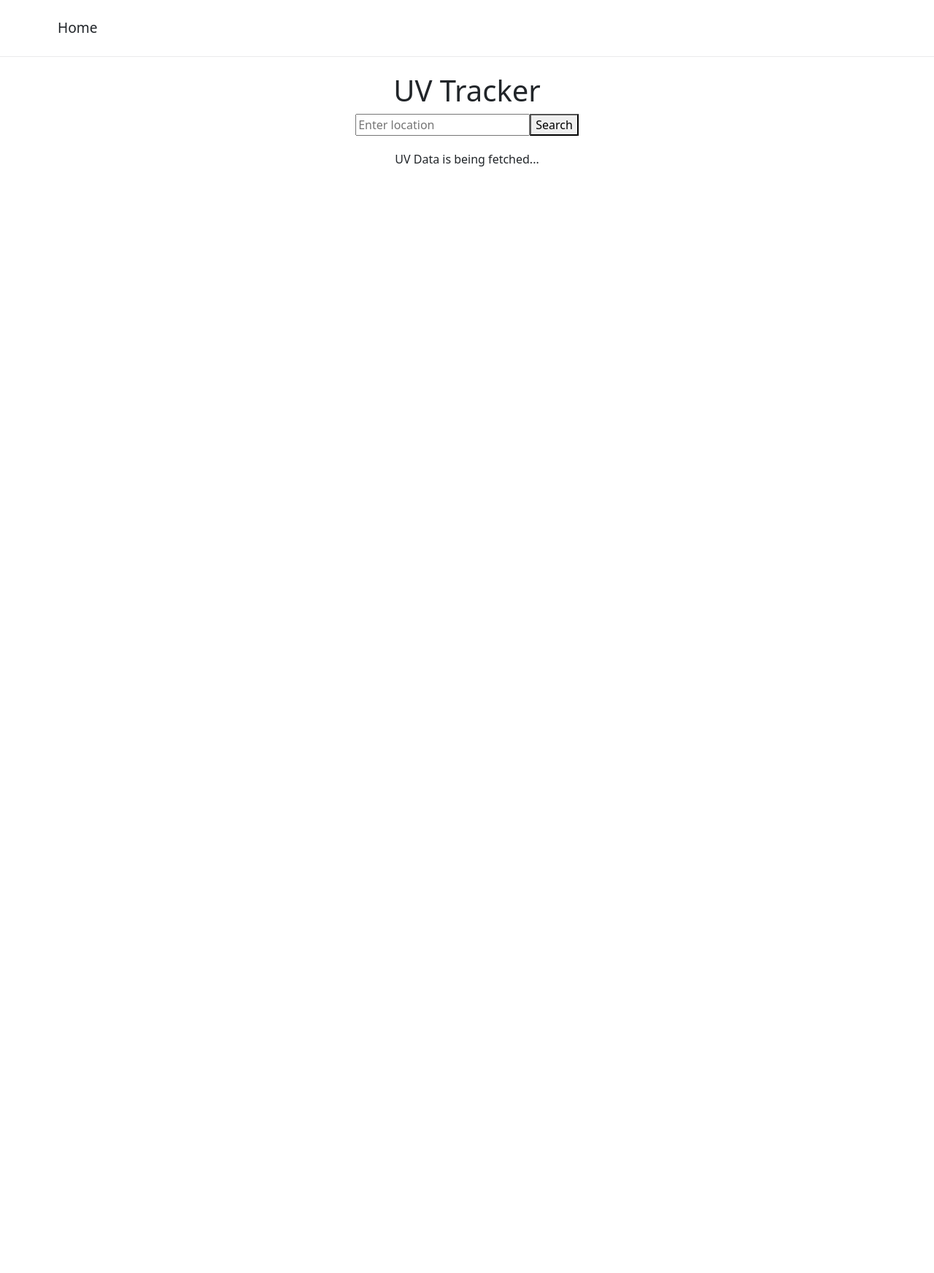
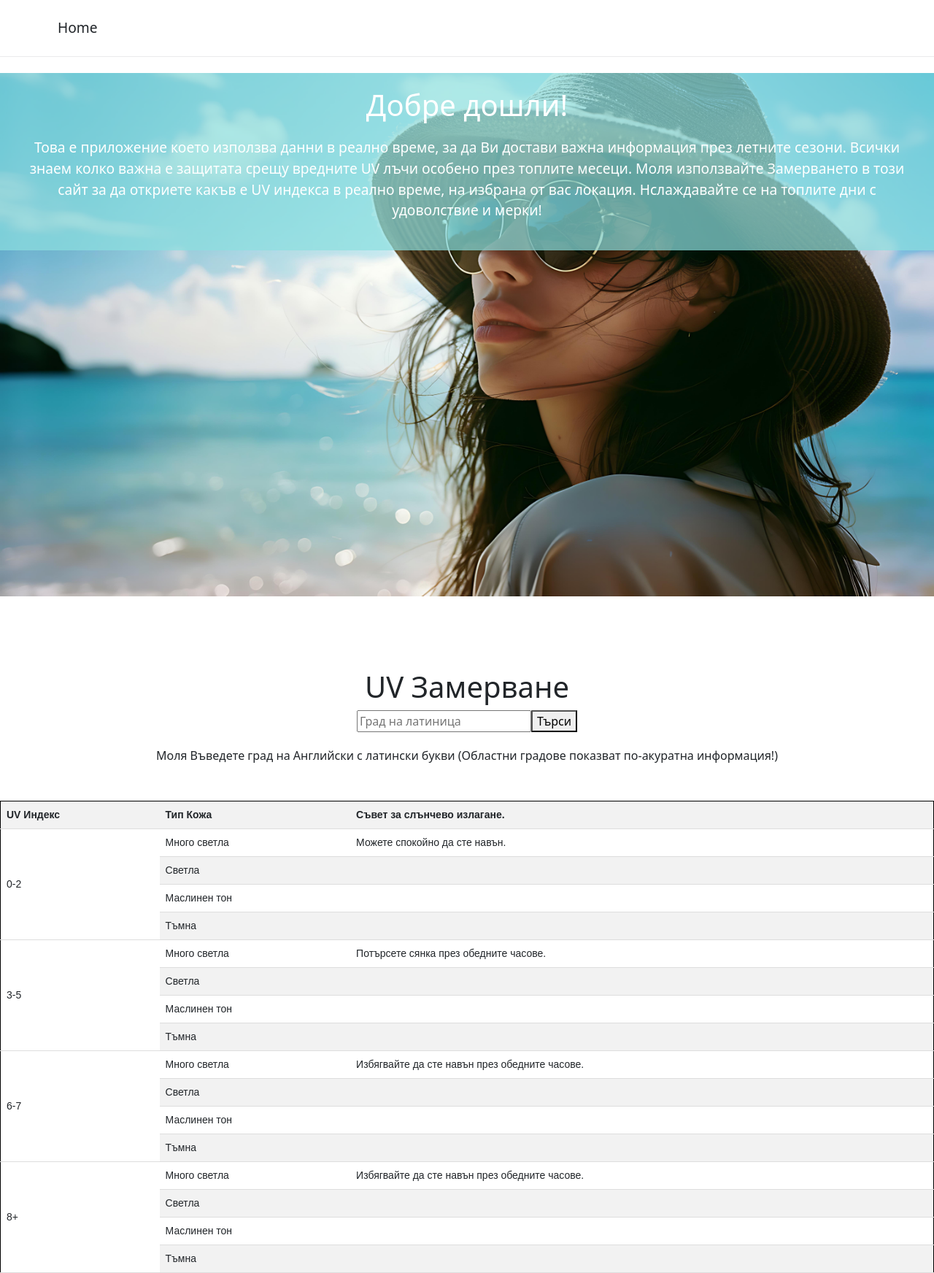
Before and after one commit to unicorn453/UV-Tracker, a React (Vite) app: page / in a window 1280 px wide. Shown: the whole page at 73% size. Before the commit the page ends 800 px from the top, so only its background shows below. Built offline with nearby package versions, Linux system fonts and the light colour scheme; no server answers.

Commit message:
added hero section and table

```diff
--- /dev/null
+++ b/src/components/HeroSection.jsx
@@ -0,0 +1,27 @@
+import React from "react";
+import "../css/heroSection.css"; // Import CSS file for hero section styling
+
+function HeroSection() {
+  return (
+    <div className="hero-section">
+      <img
+        src="src/assets/hero-image.jpg"
+        alt="Hero Image"
+        className="hero-image"
+      />
+      <div className="hero-text">
+        <h1>Добре дошли!</h1>
+        <p>
+          Това е приложение което използва данни в реално време, за да Ви
+          достави важна информация през летните сезони. Всички знаем колко важна
+          е защитата срещу вредните UV лъчи особено през топлите месеци. Моля
+          използвайте Замерването в този сайт за да откриете какъв е UV индекса
+          в реално време, на избрана от вас локация. Нслаждавайте се на топлите
+          дни с удоволствие и мерки!
+        </p>
+      </div>
+    </div>
+  );
+}
+
+export default HeroSection;
--- a/src/components/Home.jsx
+++ b/src/components/Home.jsx
@@ -1,11 +1,15 @@
 import React from "react";
 import UVDataFetch from "./UvDataFethch";
 import SearchButton from "./SearchButton";
-
+import HeroSection from "./HeroSection";
+import SkinTypeTable from "./SkinTypeTable";
+SkinTypeTable;
 function Home() {
   return (
     <>
+      <HeroSection />
       <UVDataFetch />
+      <SkinTypeTable />
     </>
   );
 }
--- a/src/components/SearchButton.jsx
+++ b/src/components/SearchButton.jsx
@@ -20,7 +20,7 @@ function SearchButton() {
 
   return (
     <button id="searchButton" onClick={handleClick}>
-      Search
+      Търси
     </button>
   );
 }
--- /dev/null
+++ b/src/components/SkinTypeTable.jsx
@@ -0,0 +1,88 @@
+import React from "react";
+import "../css/skinTypeTable.css"; // Import CSS file for table styling
+
+function SkinTypeTable() {
+  return (
+    <table className="skin-type-table">
+      <thead>
+        <tr>
+          <th>UV Индекс</th>
+          <th>Тип Кожа</th>
+          <th>Съвет за слънчево излагане.</th>
+        </tr>
+      </thead>
+      <tbody>
+        <tr>
+          <td rowSpan="4">0-2</td>
+          <td>Много светла</td>
+          <td>Можете спокойно да сте навън.</td>
+        </tr>
+        <tr>
+          <td>Светла</td>
+          <td></td>
+        </tr>
+        <tr>
+          <td>Маслинен тон</td>
+          <td></td>
+        </tr>
+        <tr>
+          <td>Тъмна</td>
+          <td></td>
+        </tr>
+        <tr>
+          <td rowSpan="4">3-5</td>
+          <td>Много светла</td>
+          <td>Потърсете сянка през обедните часове.</td>
+        </tr>
+        <tr>
+          <td>Светла</td>
+          <td></td>
+        </tr>
+        <tr>
+          <td>Маслинен тон</td>
+          <td></td>
+        </tr>
+        <tr>
+          <td>Тъмна</td>
+          <td></td>
+        </tr>
+        <tr>
+          <td rowSpan="4">6-7</td>
+          <td>Много светла</td>
+          <td>Избягвайте да сте навън през обедните часове.</td>
+        </tr>
+        <tr>
+          <td>Светла</td>
+          <td></td>
+        </tr>
+        <tr>
+          <td>Маслинен тон</td>
+          <td></td>
+        </tr>
+        <tr>
+          <td>Тъмна</td>
+          <td></td>
+        </tr>
+        <tr>
+          <td rowSpan="4">8+</td>
+          <td>Много светла</td>
+          <td>Избягвайте да сте навън през обедните часове.</td>
+        </tr>
+        <tr>
+          <td>Светла</td>
+          <td></td>
+        </tr>
+        <tr>
+          <td>Маслинен тон</td>
+          <td></td>
+        </tr>
+        <tr>
+          <td>Тъмна</td>
+          <td></td>
+        </tr>
+      </tbody>
+    </table>
+  );
+}
+
+export default SkinTypeTable;
--- a/src/components/UvDataFethch.jsx
+++ b/src/components/UvDataFethch.jsx
@@ -24,10 +24,13 @@ function UVDataFetch() {
   return (
     <>
       <div className="container">
-        <h1>UV Tracker</h1>
-        <input type="text" id="locationInput" placeholder="Enter location" />
+        <h1>UV Замерване</h1>
+        <input type="text" id="locationInput" placeholder="Град на латиница" />
         <SearchButton /> {/* Use the SearchButton component here */}
-        <div id="uvData">UV Data is being fetched...</div>
+        <div id="uvData">
+          Моля Въведете град на Английски с латински букви (Областни градове
+          показват по-акуратна информация!)
+        </div>
       </div>
     </>
   );
--- /dev/null
+++ b/src/css/heroSection.css
@@ -0,0 +1,58 @@
+.hero-section {
+  position: relative;
+  margin-top: 100px;
+  width: 100%;
+  height: auto; /* Adjust as needed */
+  display: flex;
+  flex-direction: column; /* Display children in a column */
+  align-items: center; /* Center items horizontally */
+}
+
+.hero-image {
+  width: 100%;
+  height: auto;
+  display: block;
+  z-index: 1; /* Set z-index to ensure it's behind the text */
+}
+
+.hero-text {
+  position: absolute;
+  top: 0; /* Position the text at the top of the container */
+  left: 0; /* Position the text at the left of the container */
+  width: 100%; /* Take full width */
+  text-align: center;
+  color: white; /* Adjust text color as needed */
+  background-color: rgba(140, 224, 224, 0.7);
+  padding: 20px; /* Add padding for spacing */
+  z-index: 2; /* Set z-index to ensure it's above the image */
+}
+
+.hero-text h1 {
+  font-size: 2.5rem; /* Adjust heading font size as needed */
+  margin-bottom: 20px; /* Adjust margin as needed */
+}
+
+.hero-text p {
+  font-size: 1.2rem; /* Adjust paragraph font size as needed */
+  margin-bottom: 20px; /* Adjust margin as needed */
+}
+
+/* Media query for mobile devices */
+@media (max-width: 768px) {
+  .hero-text {
+    order: -1; /* Move the text section before the image */
+    padding-bottom: 20px; /* Add space between text and image */
+  }
+
+  .hero-image {
+    margin-top: 20px; /* Add space above the image */
+  }
+
+  .hero-text h1 {
+    font-size: 1.8rem; /* Adjust heading font size for mobile devices */
+  }
+
+  .hero-text p {
+    font-size: 1rem; /* Adjust paragraph font size for mobile devices */
+  }
+}
--- /dev/null
+++ b/src/css/skinTypeTable.css
@@ -0,0 +1,63 @@
+.skin-type-table {
+  width: 100%; /* Adjust width as needed */
+  border-collapse: collapse;
+  font-family: Arial, sans-serif;
+  font-size: 14px; /* Adjust font size for better readability */
+}
+
+.skin-type-table th,
+.skin-type-table td {
+  padding: 8px; /* Adjust padding for spacing */
+  text-align: left;
+  border-bottom: 1px solid #ddd;
+}
+
+.skin-type-table th {
+  background-color: #f2f2f2;
+}
+
+.skin-type-table tbody tr:nth-child(even) {
+  background-color: #f2f2f2;
+}
+
+.skin-type-table tbody tr:hover {
+  background-color: #ddd;
+}
+
+@media (max-width: 768px) {
+  .skin-type-table {
+    width: 100%; /* Adjust width for smaller screens */
+    display: block;
+  }
+
+  .skin-type-table thead,
+  .skin-type-table tbody,
+  .skin-type-table tr,
+  .skin-type-table th,
+  .skin-type-table td {
+    display: block;
+    width: 100%;
+  }
+
+  .skin-type-table td,
+  .skin-type-table th {
+    text-align: left;
+    border: none;
+    border-bottom: 1px solid #ddd; /* Add bottom border for each row */
+    position: relative;
+    padding-left: 50%; /* Adjust padding for indentation */
+  }
+
+  .skin-type-table td:before,
+  .skin-type-table th:before {
+    position: absolute;
+    left: 6px; /* Adjust left padding for content */
+    width: 45%; /* Adjust width of content area */
+    white-space: nowrap;
+    content: attr(data-label);
+  }
+
+  .skin-type-table tbody td:before {
+    top: 6px; /* Adjust top padding for content */
+  }
+}
--- a/src/uvDataDisplay.js
+++ b/src/uvDataDisplay.js
@@ -1,16 +1,17 @@
-// uvDataDisplay.js
 export function displayUVData(data) {
   const uvDataDiv = document.getElementById("uvData");
   uvDataDiv.innerHTML = ""; // Clear previous data
   console.log("from uv display:", data);
+
+  // Create the table
   const table = document.createElement("table");
   const headers = [
-    "UV Index",
-    "UV Index Time",
-    "Max UV Index",
-    "Max UV Index Time",
-    "Ozone Level",
-    "Ozone Time",
+    "UV Индекс",
+    "UV Индекс Час UTC",
+    "Макс UV Index",
+    "Макс UV Index Време UTC",
+    "Ниво на Озона",
+    "Час на Озонов Тест UTC",
   ];
   const headerRow = document.createElement("tr");
 
@@ -30,7 +31,6 @@ export function displayUVData(data) {
     data.result.ozone,
     data.result.ozone_time,
   ];
-
   const row = document.createElement("tr");
 
   rowData.forEach((cellData) => {
@@ -39,6 +39,43 @@ export function displayUVData(data) {
     row.appendChild(td);
   });
 
+  // Append the row to the table
   table.appendChild(row);
   uvDataDiv.appendChild(table);
+
+  // Create a div for the action message and append it to uvDataDiv
+  const actionMessageDiv = document.createElement("div");
+  const { message, className } = getUVIndexAction(rowData);
+  actionMessageDiv.textContent = message;
+  actionMessageDiv.classList.add(className); // Add the appropriate class based on the UV index level
+  uvDataDiv.appendChild(actionMessageDiv);
 }
+
+function getUVIndexAction(rowData) {
+  const uvIndex = rowData[0]; // UV index value
+  const ozone = rowData[4]; // Ozone value
+
+  if (uvIndex >= 0 && uvIndex <= 2) {
+    return {
+      message: "Можете спокойно да се насладите на това, че сте навън!",
+      className: "safe-message",
+    };
+  } else if (uvIndex >= 3 && uvIndex <= 7) {
+    return {
+      message:
+        "Потърсете сянка през обедните часове! Покрийте кожата, нанесете слънцезащитен крем и сложете шапка!",
+      className: "warning-message",
+    };
+  } else if (uvIndex >= 8) {
+    return {
+      message:
+        "Избягвайте да сте навън в обедните часове! Уверете се, че търсите сянка! Риза, слънцезащитен крем и шапка са задължителни!",
+      className: "danger-message",
+    };
+  } else {
+    return {
+      message: "UV index value is invalid.",
+      className: "invalid-message",
+    };
+  }
+}
--- a/styles.css
+++ b/styles.css
@@ -30,3 +30,27 @@ th,
 td {
   padding: 8px;
 }
+.warning-message {
+  background-color: #ffcccc; /* Light red background */
+  color: #cc0000; /* Dark red text */
+  padding: 10px; /* Padding around the text */
+  border: 1px solid #cc0000; /* Dark red border */
+  margin-top: 10px; /* Spacing above the message */
+  font-weight: bold; /* Bold text */
+}
+.danger-message {
+  background-color: #e27676; /* Light red background */
+  color: #a60000; /* Dark red text */
+  padding: 10px; /* Padding around the text */
+  border: 1px solid #cc0000; /* Dark red border */
+  margin-top: 10px; /* Spacing above the message */
+  font-weight: bold; /* Bold text */
+}
+.safe-message {
+  background-color: #d9f0cf; /* Light red background */
+  color: #017307; /* Dark red text */
+  padding: 10px; /* Padding around the text */
+  border: 1px solid #1e9301; /* Dark red border */
+  margin-top: 10px; /* Spacing above the message */
+  font-weight: bold; /* Bold text */
+}
```
Also changed, not shown: src/assets/hero-image.jpg (added).
